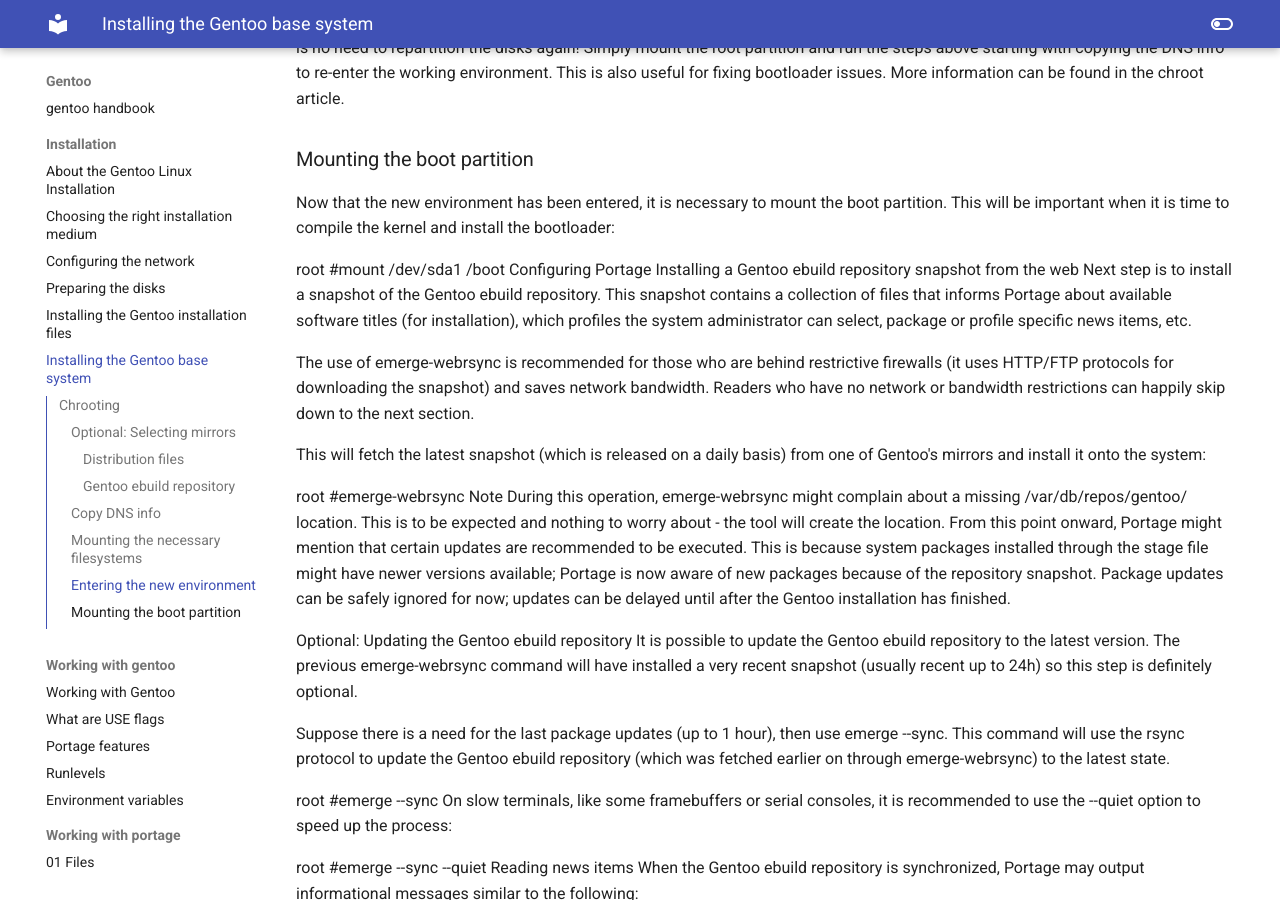
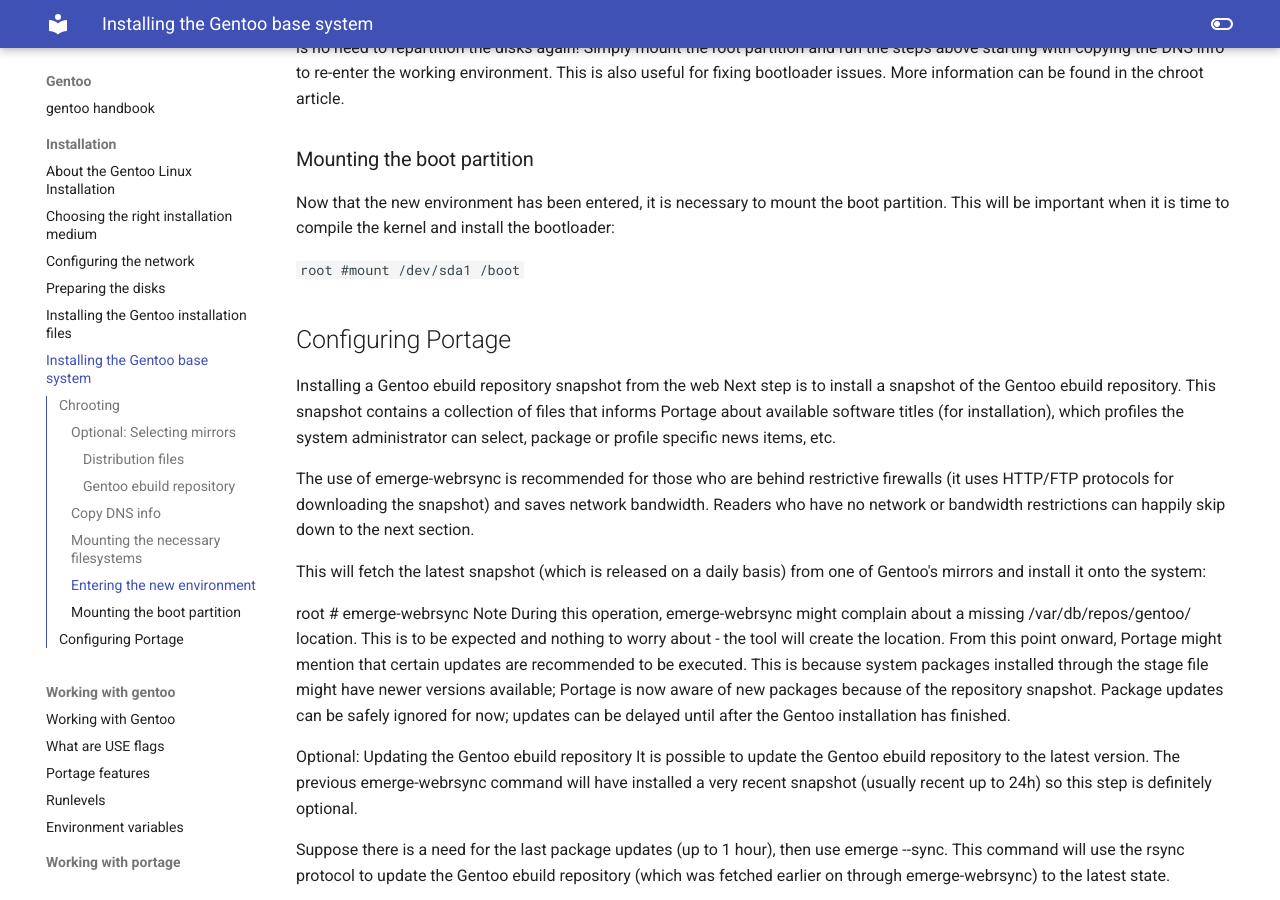
Before and after one commit to floviken/mkdocs, an MkDocs documentation site: the page built from docs/gentoo/installation/06-Installing the Gentoo base system.md, in a window 1280 px wide and 900 px high, scrolled down 3391 px. Built offline with MkDocs 1.6.1 and Material for MkDocs 9.7.7, drawn with Linux system fonts in a browser that asks for light colours.

Commit message:
Update 06-Installing the Gentoo base system.md

```diff
--- a/docs/gentoo/installation/06-Installing the Gentoo base system.md
+++ b/docs/gentoo/installation/06-Installing the Gentoo base system.md
@@ -123,8 +123,10 @@
 
 Now that the new environment has been entered, it is necessary to mount the boot partition. This will be important when it is time to compile the kernel and install the bootloader:
 
-root #mount /dev/sda1 /boot
-Configuring Portage
+`root #mount /dev/sda1 /boot`
+
+## Configuring Portage
+
 Installing a Gentoo ebuild repository snapshot from the web
 Next step is to install a snapshot of the Gentoo ebuild repository. This snapshot contains a collection of files that informs Portage about available software titles (for installation), which profiles the system administrator can select, package or profile specific news items, etc.
 
@@ -132,7 +134,7 @@
 
 This will fetch the latest snapshot (which is released on a daily basis) from one of Gentoo's mirrors and install it onto the system:
 
-root #emerge-webrsync
+root # emerge-webrsync
  Note
 During this operation, emerge-webrsync might complain about a missing /var/db/repos/gentoo/ location. This is to be expected and nothing to worry about - the tool will create the location.
 From this point onward, Portage might mention that certain updates are recommended to be executed. This is because system packages installed through the stage file might have newer versions available; Portage is now aware of new packages because of the repository snapshot. Package updates can be safely ignored for now; updates can be delayed until after the Gentoo installation has finished.
```
